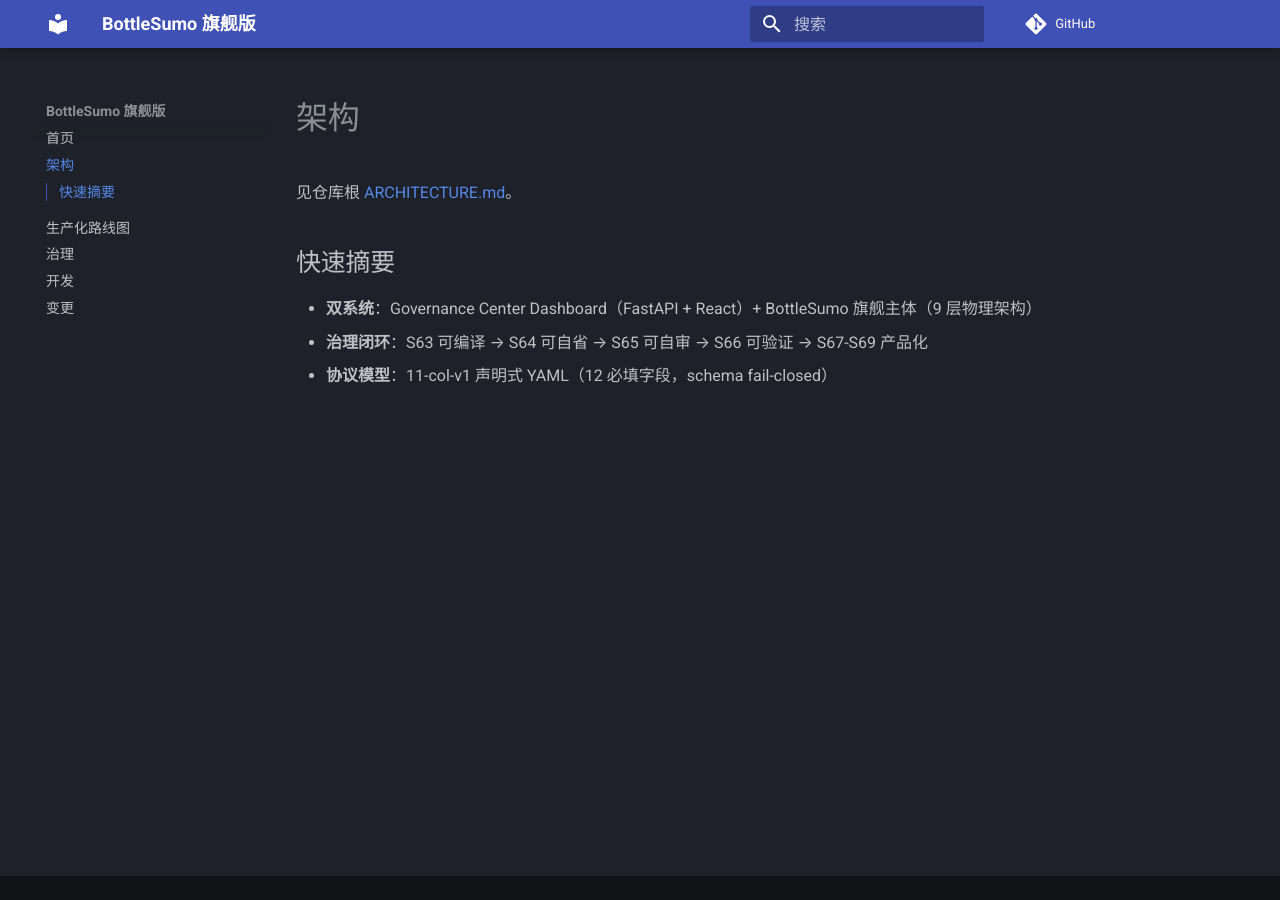
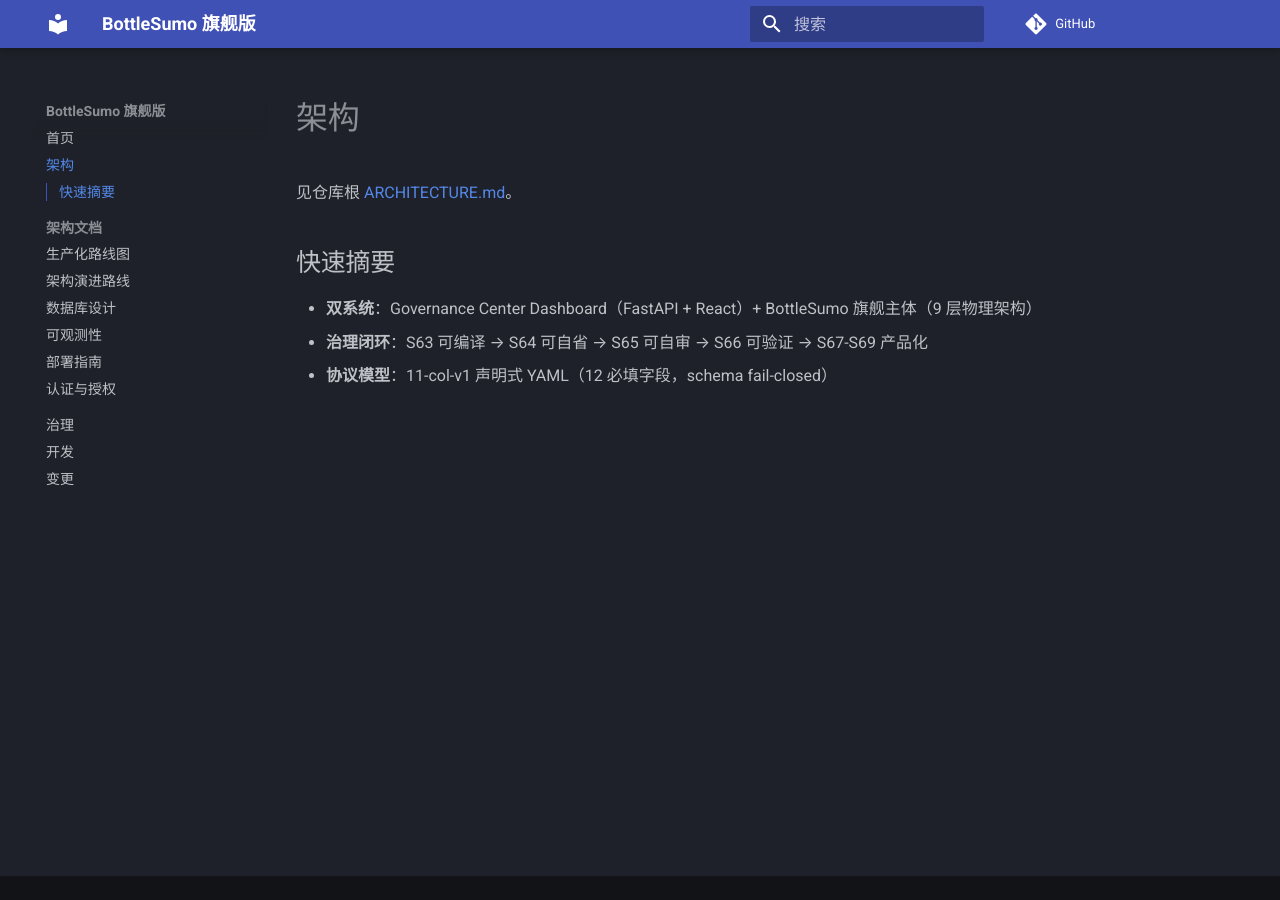
Before and after one commit to Iamnobody78/bottlesumo-pi, an MkDocs documentation site: the page built from docs/architecture.md, in a window 1280 px wide. Built offline with MkDocs 1.6.1 and Material for MkDocs 9.7.7, drawn with Linux system fonts in a browser that asks for light colours; comment, search, counter and statistics services are not loaded; some of the changed lines change nothing that is shown.

Commit message:
fix: mkdocs --strict nav 补齐 6 个架构文档 (docs CI 修复)

```diff
--- a/mkdocs.yml
+++ b/mkdocs.yml
@@ -17,7 +17,13 @@
 nav:
   - 首页: index.md
   - 架构: architecture.md
-  - 生产化路线图: architecture/ROADMAP_PRODUCTION.md
+  - 架构文档:
+    - 生产化路线图: architecture/ROADMAP_PRODUCTION.md
+    - 架构演进路线: architecture/ROADMAP_v2.md
+    - 数据库设计: architecture/database.md
+    - 可观测性: architecture/observability.md
+    - 部署指南: architecture/deployment.md
+    - 认证与授权: architecture/authz.md
   - 治理: governance.md
   - 开发: contributing.md
   - 变更: changelog.md
```
